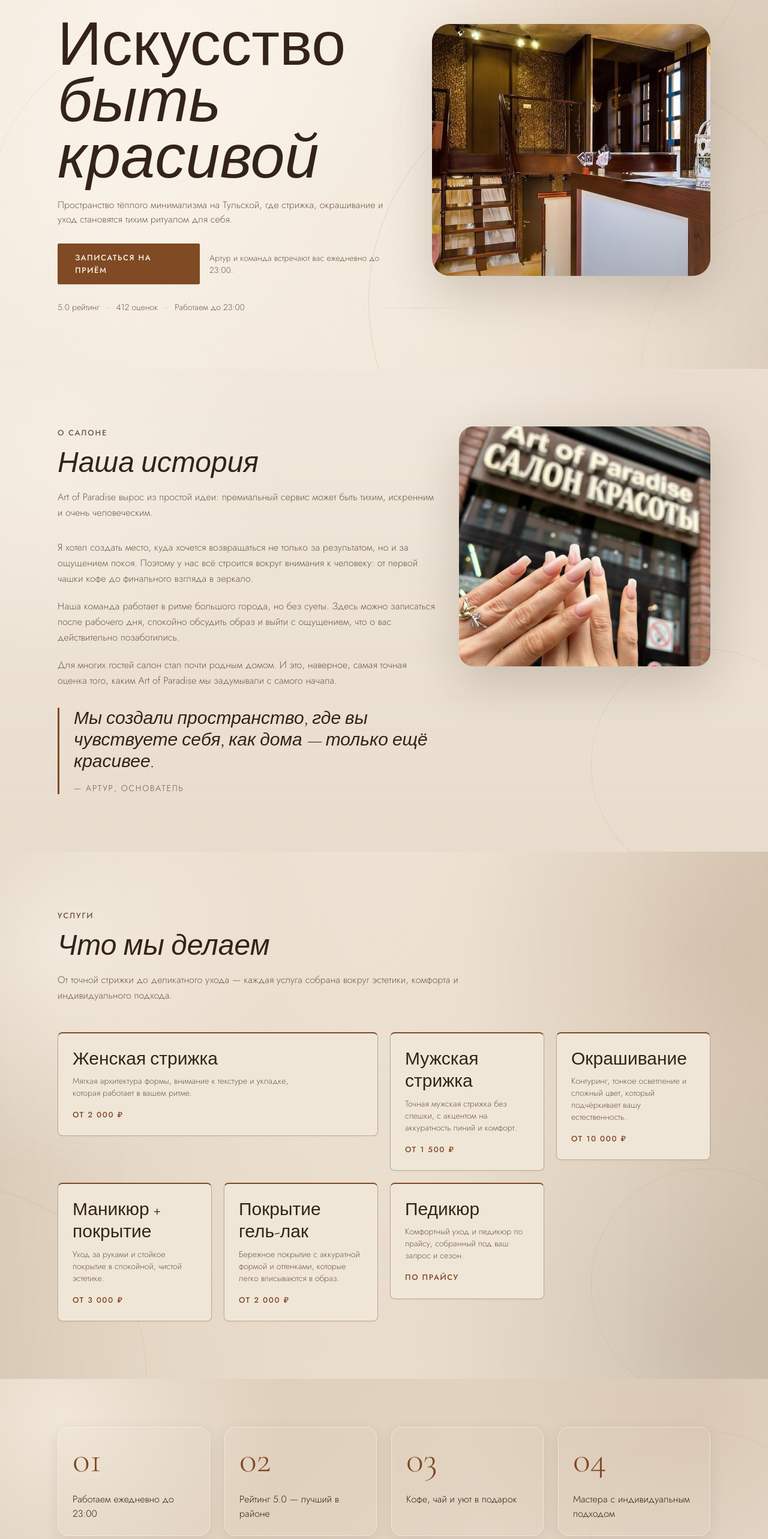
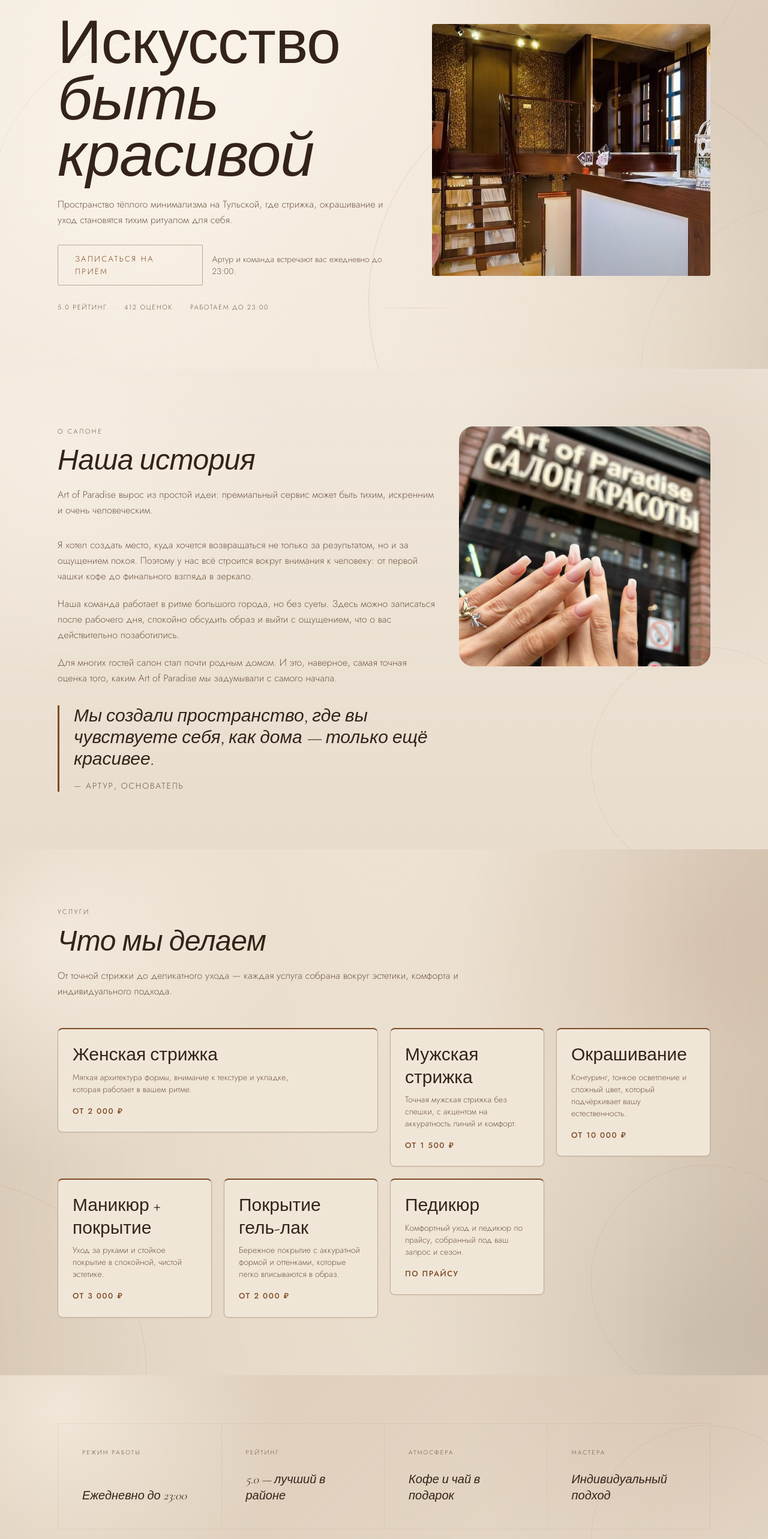
Before and after one commit to obnimaupopovodu-beep/duh_per, a Next.js app: page / in a window 1280 px wide. Shown: the part 200-2766 px from the top of the page at 60% size. Built offline with nearby package versions, Linux system fonts and the light colour scheme.

Commit message:
design: premium refinements — buttons, advantages, typography, spacing, animations

```diff
--- a/app/globals.css
+++ b/app/globals.css
@@ -58,7 +58,8 @@
     inset: 0;
     z-index: -1;
     pointer-events: none;
-    opacity: 0.18;
+    opacity: 0.11;
+    mix-blend-mode: multiply;
     background-image:
       linear-gradient(rgba(51, 35, 25, 0.03) 1px, transparent 1px),
       linear-gradient(90deg, rgba(51, 35, 25, 0.022) 1px, transparent 1px);
@@ -108,7 +109,7 @@
   }
 
   :focus-visible {
-    outline: 2px solid rgba(184, 145, 58, 0.65);
+    outline: 2px solid rgba(184, 145, 58, 0.4);
     outline-offset: 3px;
   }
 
@@ -285,7 +286,6 @@
 
   .image-frame {
     box-shadow:
-      0 28px 80px rgba(51, 35, 25, 0.19),
       0 0 0 1px rgba(255, 247, 239, 0.28) inset;
   }
 
@@ -294,7 +294,7 @@
   }
 
   .nav-link {
-    @apply relative inline-flex items-center font-body text-[13px] font-medium uppercase tracking-[0.12em] text-text transition-colors duration-200;
+    @apply relative inline-flex items-center font-body text-[12px] font-light uppercase tracking-[0.16em] text-text transition-colors duration-300;
   }
 
   .nav-link::after {
@@ -306,7 +306,7 @@
     height: 1px;
     transform: scaleX(0);
     transform-origin: left center;
-    transition: transform 200ms ease;
+    transition: transform 300ms ease;
     background: currentColor;
   }
 
@@ -316,11 +316,11 @@
   }
 
   .field-base {
-    @apply min-h-12 w-full rounded-md border border-border bg-surface-2 px-4 py-3 text-base text-text placeholder:text-faint focus:border-primary focus:outline-none;
+    @apply min-h-12 w-full rounded-[2px] border border-border bg-surface-2 px-4 py-3 text-base font-light text-text placeholder:text-faint focus:border-primary focus:outline-none;
   }
 
   .field-base:focus {
-    box-shadow: 0 0 0 3px rgba(184, 145, 58, 0.15);
+    box-shadow: 0 0 0 3px rgba(184, 145, 58, 0.12);
   }
 
   .reviews-track {
--- a/components/sections/Advantages.tsx
+++ b/components/sections/Advantages.tsx
@@ -4,10 +4,10 @@ import { motion, useInView } from "framer-motion";
 import { useRef } from "react";
 
 const advantages = [
-  "Работаем ежедневно до 23:00",
-  "Рейтинг 5.0 — лучший в районе",
-  "Кофе, чай и уют в подарок",
-  "Мастера с индивидуальным подходом",
+  { label: "Ежедневно до 23:00", note: "Режим работы" },
+  { label: "5.0 — лучший в районе", note: "Рейтинг" },
+  { label: "Кофе и чай в подарок", note: "Атмосфера" },
+  { label: "Индивидуальный подход", note: "Мастера" },
 ];
 
 export default function Advantages() {
@@ -21,25 +21,29 @@ export default function Advantages() {
     >
       <div
         ref={ref}
-        className="container-shell grid gap-6 sm:grid-cols-2 xl:grid-cols-4"
+        className="container-shell"
       >
-        {advantages.map((text, index) => (
-          <motion.article
-            key={text}
-            initial={{ opacity: 0, y: 24 }}
-            animate={isInView ? { opacity: 1, y: 0 } : {}}
-            transition={{
-              duration: 0.7,
-              delay: index * 0.08,
-            }}
-            className="rounded-[18px] border border-white/45 bg-surface/65 p-6 shadow-md backdrop-blur-sm"
-          >
-            <p className="font-display text-6xl font-light text-primary">
-              {String(index + 1).padStart(2, "0")}
-            </p>
-            <p className="mt-6 max-w-[16rem] text-base text-text">{text}</p>
-          </motion.article>
-        ))}
+        <div className="grid grid-cols-2 divide-x divide-y divide-[var(--color-line-soft)] border border-[var(--color-line-soft)] xl:grid-cols-4 xl:divide-y-0">
+          {advantages.map((item, index) => (
+            <motion.div
+              key={item.label}
+              initial={{ opacity: 0 }}
+              animate={isInView ? { opacity: 1 } : {}}
+              transition={{
+                duration: 0.9,
+                delay: index * 0.12,
+              }}
+              className="flex flex-col justify-between px-8 py-10 xl:px-10"
+            >
+              <p className="font-body text-[10px] font-light uppercase tracking-[0.2em] text-muted">
+                {item.note}
+              </p>
+              <p className="mt-6 font-display text-xl font-light italic leading-snug text-text">
+                {item.label}
+              </p>
+            </motion.div>
+          ))}
+        </div>
       </div>
     </section>
   );
--- a/components/sections/Hero.tsx
+++ b/components/sections/Hero.tsx
@@ -15,7 +15,7 @@ export default function Hero() {
   return (
     <section
       id="top"
-      className="luxury-hero flex items-center overflow-hidden py-10"
+      className="luxury-hero flex items-center overflow-hidden py-10 md:py-16"
     >
       <div className="container-shell">
         <div
@@ -23,20 +23,20 @@ export default function Hero() {
           className="grid items-center gap-10 md:grid-cols-[55fr_45fr] md:gap-14"
         >
           <motion.div
-            initial={{ opacity: 0, y: 30 }}
+            initial={{ opacity: 0, y: 16 }}
             animate={isInView ? { opacity: 1, y: 0 } : {}}
-            transition={{ duration: 0.7 }}
+            transition={{ duration: 0.9, ease: [0.16, 1, 0.3, 1] }}
             className="space-y-7"
           >
-            <p className="font-body text-[13px] uppercase tracking-[0.14em] text-muted">
+            <p className="font-body text-[11px] font-light uppercase tracking-[0.2em] text-muted">
               Премиальный салон красоты в центре Москвы
             </p>
             <div className="space-y-5">
-              <h1 className="font-display text-[clamp(3.5rem,8vw,7rem)] font-light leading-[0.92]">
+              <h1 className="font-display text-[clamp(3.5rem,8vw,7rem)] font-light leading-[0.92] tracking-[-0.01em]">
                 <span className="block not-italic">Искусство</span>
                 <span className="block italic">быть красивой</span>
               </h1>
-              <p className="max-w-xl text-base text-muted">
+              <p className="max-w-xl text-base font-light leading-relaxed text-muted">
                 Пространство тёплого минимализма на Тульской, где стрижка,
                 окрашивание и уход становятся тихим ритуалом для себя.
               </p>
@@ -45,11 +45,11 @@ export default function Hero() {
               <Button href="#booking" variant="primary">
                 Записаться на приём
               </Button>
-              <p className="text-sm text-muted">
+              <p className="text-sm font-light text-muted">
                 Артур и команда встречают вас ежедневно до 23:00.
               </p>
             </div>
-            <div className="flex flex-wrap gap-3 text-sm text-muted">
+            <div className="flex flex-wrap gap-3 font-body text-[11px] font-light uppercase tracking-[0.14em] text-muted">
               <span>5.0 рейтинг</span>
               <span aria-hidden="true">·</span>
               <span>412 оценок</span>
@@ -59,10 +59,10 @@ export default function Hero() {
           </motion.div>
 
           <motion.div
-            initial={{ opacity: 0, y: 30 }}
+            initial={{ opacity: 0, y: 16 }}
             animate={isInView ? { opacity: 1, y: 0 } : {}}
-            transition={{ duration: 0.8, delay: 0.1 }}
-            className="image-frame relative min-h-[420px] overflow-hidden rounded-[30px] bg-surface-off"
+            transition={{ duration: 0.9, delay: 0.12, ease: [0.16, 1, 0.3, 1] }}
+            className="image-frame relative min-h-[420px] overflow-hidden rounded-[4px] bg-surface-off"
           >
             {/* TODO: заменить на реальное фото интерьера */}
             <Image
--- a/components/ui/Button.tsx
+++ b/components/ui/Button.tsx
@@ -11,9 +11,9 @@ type ButtonProps = {
 
 const variants = {
   primary:
-    "bg-primary text-inverse hover:bg-primary-hover border border-primary shadow-sm",
+    "border border-primary/60 bg-transparent text-primary hover:bg-primary hover:text-inverse hover:border-primary",
   outline:
-    "border border-primary text-primary hover:bg-primary hover:text-inverse",
+    "border border-primary/40 text-primary bg-primary/5 hover:bg-primary hover:text-inverse hover:border-primary",
 };
 
 export default function Button({
@@ -24,7 +24,7 @@ export default function Button({
   variant = "primary",
   disabled = false,
 }: ButtonProps) {
-  const classes = `inline-flex min-h-12 items-center justify-center rounded-sm px-7 py-3 font-body text-[13px] font-medium uppercase tracking-[0.12em] transition-all duration-200 ${variants[variant]} ${disabled ? "cursor-not-allowed opacity-70" : ""} ${className}`;
+  const classes = `inline-flex min-h-12 items-center justify-center rounded-[2px] px-7 py-3 font-body text-[13px] font-light uppercase tracking-[0.18em] transition-all duration-300 ${variants[variant]} ${disabled ? "cursor-not-allowed opacity-60" : ""} ${className}`;
 
   if (href) {
     return (
--- a/components/ui/SectionTitle.tsx
+++ b/components/ui/SectionTitle.tsx
@@ -16,15 +16,15 @@ export default function SectionTitle({
   return (
     <div className={`max-w-2xl ${alignment}`}>
       {eyebrow ? (
-        <p className="mb-4 font-body text-[13px] font-medium uppercase tracking-[0.14em] text-muted">
+        <p className="mb-4 font-body text-[11px] font-light uppercase tracking-[0.22em] text-muted">
           {eyebrow}
         </p>
       ) : null}
-      <h2 className="font-display text-4xl font-light italic leading-tight md:text-5xl">
+      <h2 className="font-display text-4xl font-light italic leading-[1.08] tracking-[-0.01em] md:text-5xl">
         {title}
       </h2>
       {description ? (
-        <p className="mt-5 text-base leading-relaxed text-muted">{description}</p>
+        <p className="mt-5 text-base font-light leading-relaxed text-muted">{description}</p>
       ) : null}
     </div>
   );
```
